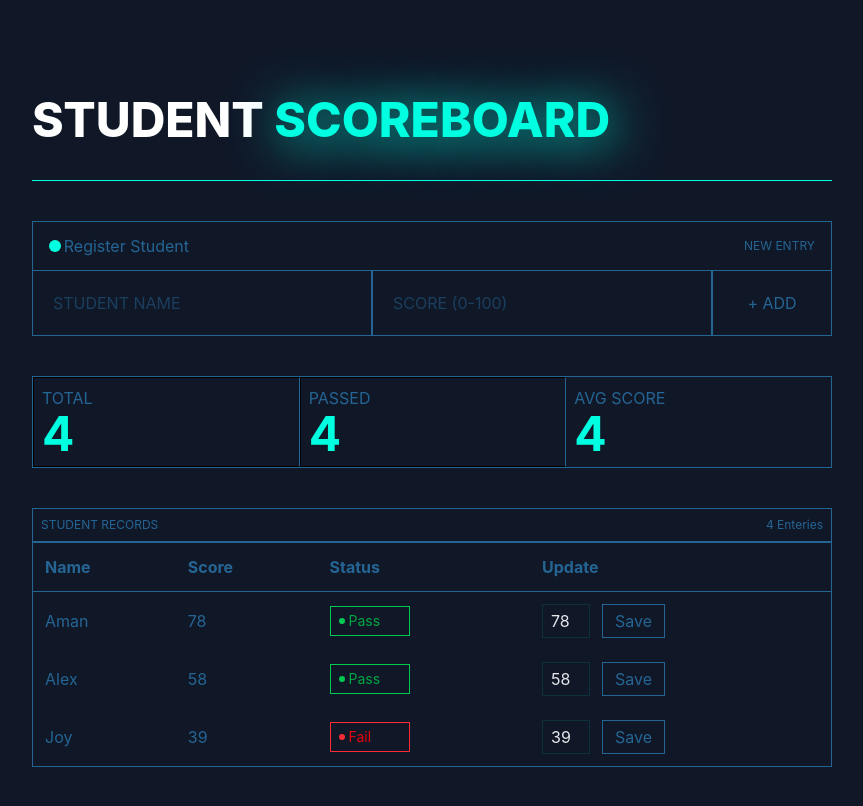
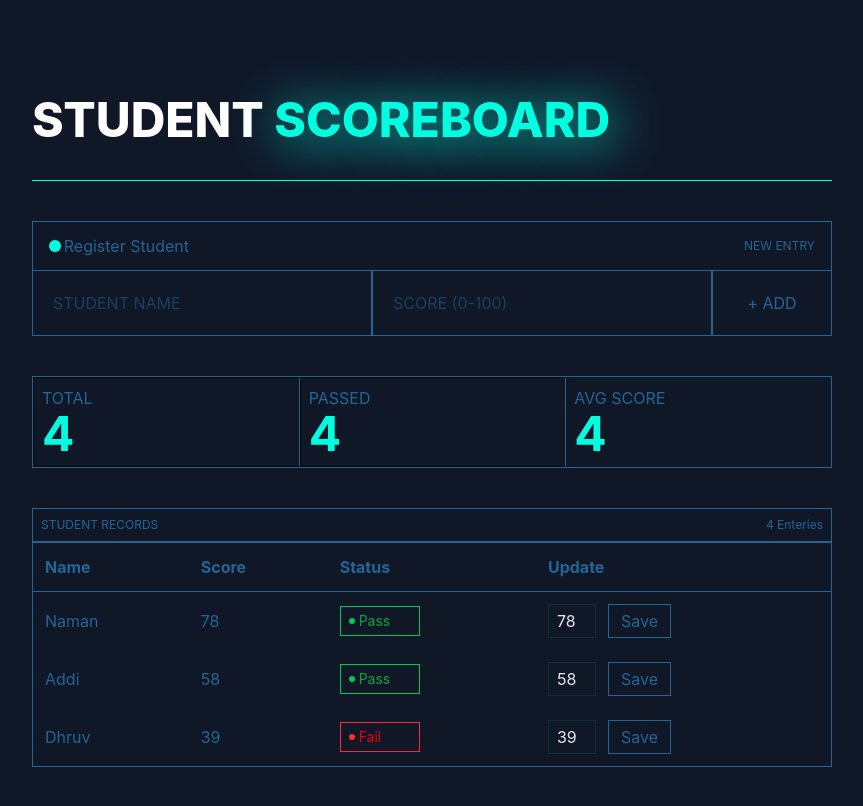
Before and after one commit to NamanJoshi-09/Lab-Asignment-3, a React (Vite) app: page / in a window 1280 px wide. Shown: the top 806 px of the page, without its empty margins (208-1071 px from the left). Built offline with nearby package versions, Linux system fonts and the light colour scheme.

Commit message:
Update App.jsx

```diff
--- a/src/App.jsx
+++ b/src/App.jsx
@@ -7,9 +7,9 @@ import AllDetails from './components/AllDetails'
 function App() {
 
   const initialStudents = [
-    {id:1,name:"Aman",score:78},
-    {id:2,name:"Alex",score:58},
-    {id:3,name:"Joy",score:39}
+    {id:1,name:"Naman",score:78},
+    {id:2,name:"Addi",score:58},
+    {id:3,name:"Dhruv",score:39}
   ]
 
   const [students,setStudents] = useState(initialStudents)
```
